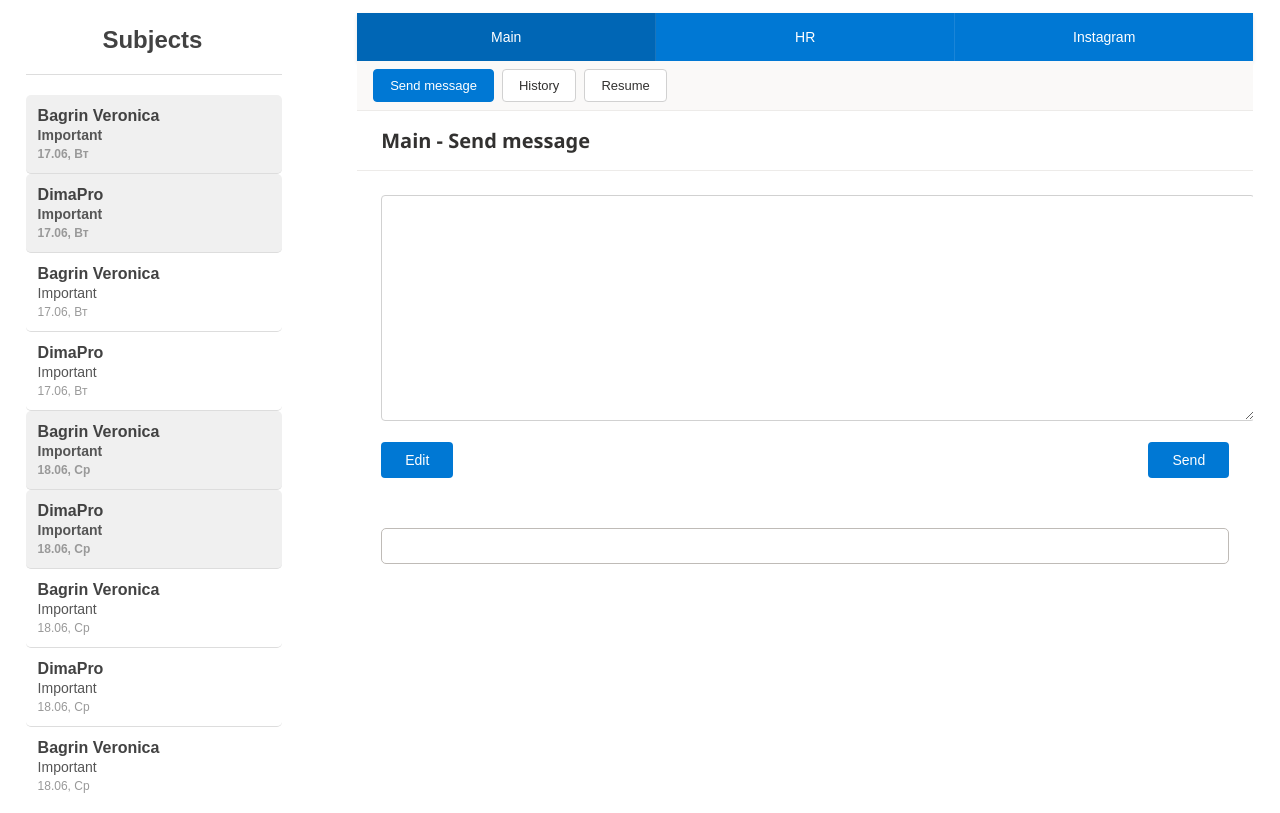
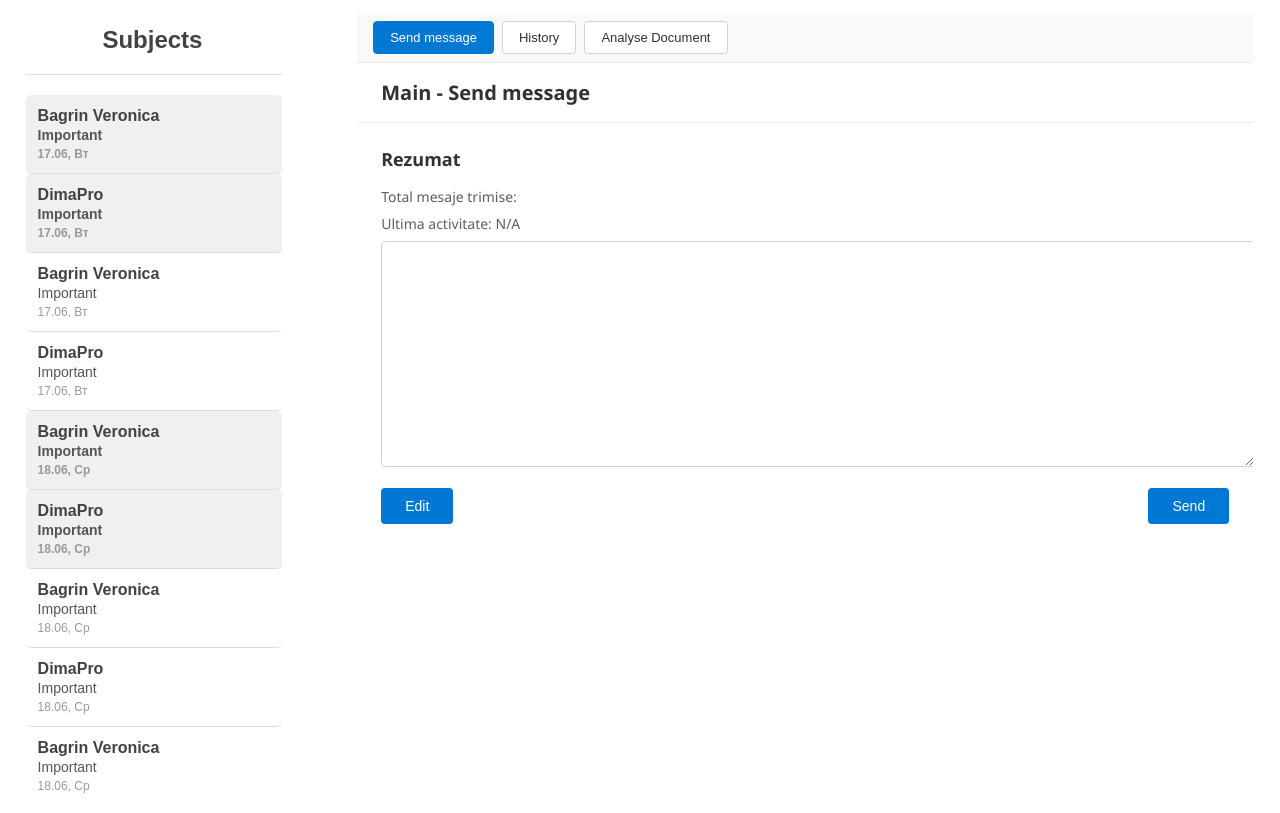
Before and after one commit to MariaIscariot/Team_2, a React (Vite) app in the folder front/: page / in a window 1280 px wide. Built offline with nearby package versions, Linux system fonts and the light colour scheme.

Commit message:
Changed logic

```diff
--- a/front/src/components/MainBody/MainBody.jsx
+++ b/front/src/components/MainBody/MainBody.jsx
@@ -8,7 +8,7 @@ export default function MainBody({ message }) {
   const [activeTab, setActiveTab] = useState('Main');
   const [activeAction, setActiveAction] = useState('Send message');
   const [sentMessages, setSentMessages] = useState([
-  { id: 1, sender: 'Bagrin Veronica', reciever: 'DimaPro', subject: 'Important', description: 'Привет! Нужно обсудить проект.', time: '17.06, Вт', seen: false },
+  { id: 1, sender: 'Bagrin Veronica', reciever: 'DimaPro', subject: 'Important', description: 'Привет! Нужно обсудить проект.Привет! Нужно обсудить проект.', time: '17.06, Вт', seen: false },
   { id: 2, sender: 'DimaPro', reciever: 'Bagrin Veronica', subject: 'Important', description: 'Привет! Конечно, что именно?', time: '17.06, Вт', seen: false },
   { id: 3, sender: 'Bagrin Veronica', reciever: 'DimaPro', subject: 'Important', description: 'По поводу сроков сдачи.', time: '17.06, Вт', seen: true },
   { id: 4, sender: 'DimaPro', reciever: 'Bagrin Veronica', subject: 'Important', description: 'Я думаю, успеем к пятнице.', time: '17.06, Вт', seen: true },
@@ -34,7 +34,12 @@ const renderContent = () => {
   if (activeTab === 'Main') {
     switch (activeAction) {
       case 'Send message':
-        return <SendMessage message={message} />;
+        return(
+          <>
+            <Rezume />
+            <SendMessage message={message} />
+          </>
+        );
       case 'History':
         return (
           <div className={styles.historySection}>
@@ -43,8 +48,6 @@ const renderContent = () => {
             ) : <History sentMessages={sentMessages} />}
           </div>
         );
-      case 'Resume':
-        return <Rezume />;
       default:
         return null;
     }
@@ -64,21 +67,9 @@ const renderContent = () => {
   return (
     <div className={styles.mainBodyOutlook}>
       <aside className={styles.sidebar}>
-        <nav className={styles.mainNavbar}>
-          {['Main', 'HR', 'Instagram'].map((tab) => (
-            <button
-              key={tab}
-              className={`${styles.navTab} ${activeTab === tab ? styles.active : ''}`}
-              onClick={() => setActiveTab(tab)}
-            >
-              {tab}
-            </button>
-          ))}
-        </nav>
-
         {activeTab === 'Main' && (
           <div className={styles.actionButtons}>
-            {['Send message', 'History', 'Resume'].map((action) => (
+            {['Send message', 'History', 'Analyse Document'].map((action) => (
               <button
                 key={action}
                 className={`${styles.actionBtn} ${activeAction === action ? styles.active : ''}`}
--- a/front/src/components/MainBody/Subcomponents/Rezume.jsx
+++ b/front/src/components/MainBody/Subcomponents/Rezume.jsx
@@ -4,8 +4,8 @@ export default function Rezume({sentMessages}) {
   return (
     <div className={styles.resumeSection}>
         <h3>Rezumat</h3>
-        <p>Total mesaje trimise: {sentMessages.length}</p>
-        <p>Ultima activitate: {sentMessages.length > 0 ? sentMessages[sentMessages.length - 1].timestamp : 'N/A'}</p>
+        <p>Total mesaje trimise: {sentMessages?.length}</p>
+        <p>Ultima activitate: {sentMessages?.length > 0 ? sentMessages[sentMessages?.length - 1].timestamp : 'N/A'}</p>
     </div>
   );
 }
--- a/front/src/components/MainBody/Subcomponents/SendMessage.jsx
+++ b/front/src/components/MainBody/Subcomponents/SendMessage.jsx
@@ -52,9 +52,11 @@ export default function SendMessage({ message }) {
             </div>
         </div>
 
+        {message &&
         <div className={styles.lastMessage}>
             {message?.description}
         </div>
+        }
     </div>
     </>
   );
```
